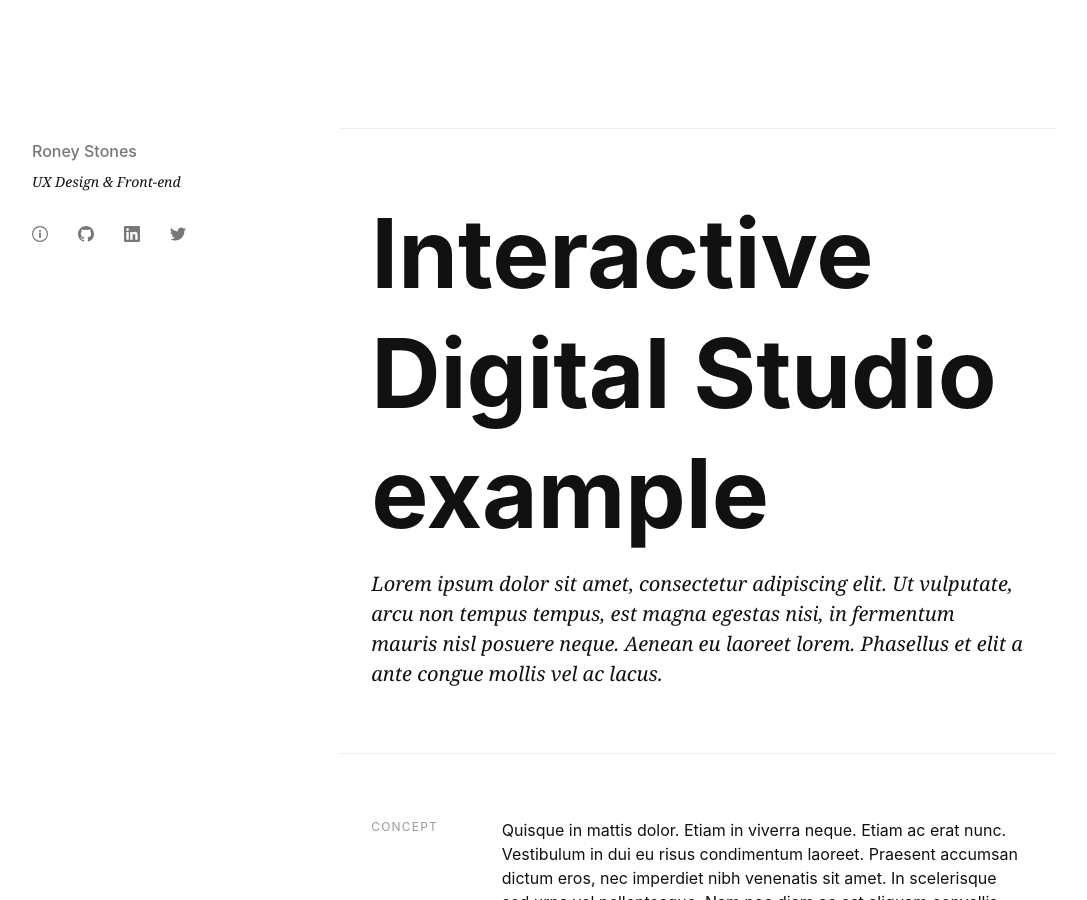
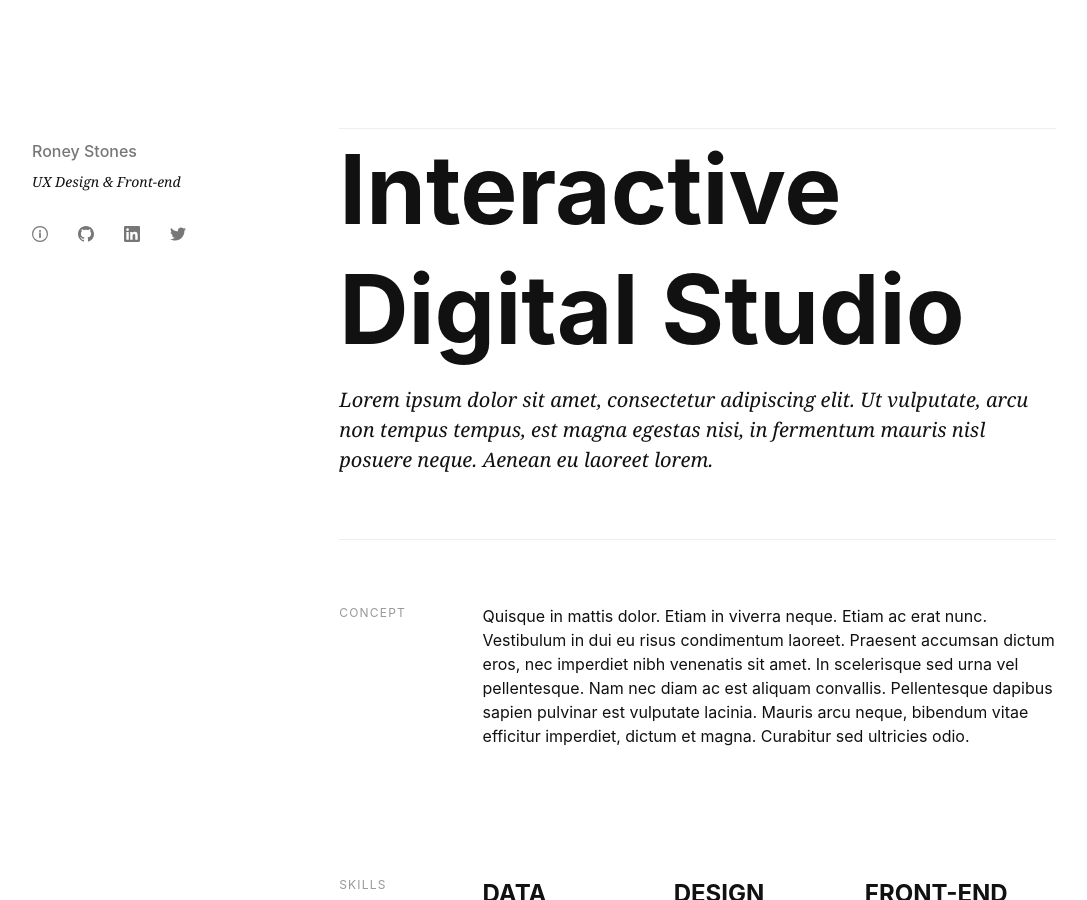
Before and after one commit to roneystones/roneystones, a Jekyll site: the page built from _pages/contato.md, in a window 1280 px wide and 900 px high. Shown: the whole window, without its empty margins (96-1183 px from the left). Built offline with Jekyll 4.4.1, drawn with Linux system fonts in a browser that asks for light colours.

Commit message:
cria pagina de contato

```diff
--- a/_pages/contato.md
+++ b/_pages/contato.md
@@ -1,19 +1,17 @@
 ---
 layout: default
 title: Contato
-description: Lorem ipsum dolor sit amet, consectetur adipiscing elit. Ut vulputate, arcu non tempus tempus, est magna egestas nisi, in fermentum mauris nisl posuere neque. Aenean eu laoreet lorem. Phasellus et elit a ante congue mollis vel ac lacus.
+description: Lorem ipsum dolor sit amet, consectetur adipiscing elit. Ut vulputate, arcu non tempus tempus, est magna egestas nisi, in fermentum mauris nisl posuere neque. Aenean eu laoreet lorem.
 permalink: /contato/
 ---
 
-<header class="dt w-100 bb bt b--light-gray">
-  <div class="w-100 mw8 center pa4 pv5-l">
-    <h1 class="f1 f-headline-ns fw7 lh-title mt0 mb3">Interactive Digital Studio example</h1>
-    <h2 class="f6 f4-ns fw1 georgia i">{{ page.description | escape }}</h2>
-  </div>
+<header class="pb5 bb bt b--light-gray">
+  <h1 class="f1 f-headline-ns fw7 lh-title mt0 mb3">Interactive Digital Studio</h1>
+  <h2 class="f6 f4-ns fw1 georgia i">{{ page.description | escape }}</h2>
 </header>
 
 <article>
-  <div class="cf w-100 mw8 center ph4 pv4 pv5-l">
+  <div class="cf pv5">
     <div class="fl w-100 w-20-ns">
       <h3 class="f7 silver ttu tracked mb2">Concept</h3>
     </div>
@@ -22,7 +20,7 @@
     </div>
   </div>
 
-  <div class="cf w-100 mw8 center ph4 pv4 pv5-l">
+  <div class="cf pv5">
     <div class="fl w-100 w-20-ns">
       <h3 class="f7 silver ttu tracked mb2">Skills</h3>
     </div>
@@ -56,7 +54,7 @@
     </div>
   </div>
 
-  <div class="cf w-100 mw8 center ph4 pv4 pv5-l">
+  <div class="cf pv5">
     <div class="fl w-100 w-20-ns">
       <h3 class="f7 silver ttu tracked mb2">Projetos</h3>
     </div>
@@ -104,7 +102,7 @@
     </div>
   </div>
 
-  <div class="cf w-100 mw8 center ph4 pv4 pv5-l">
+  <div class="cf pv5">
     <div class="fl w-100 w-20-ns">
       <h3 class="f7 silver ttu tracked mb2">Artigos</h3>
     </div>
```
